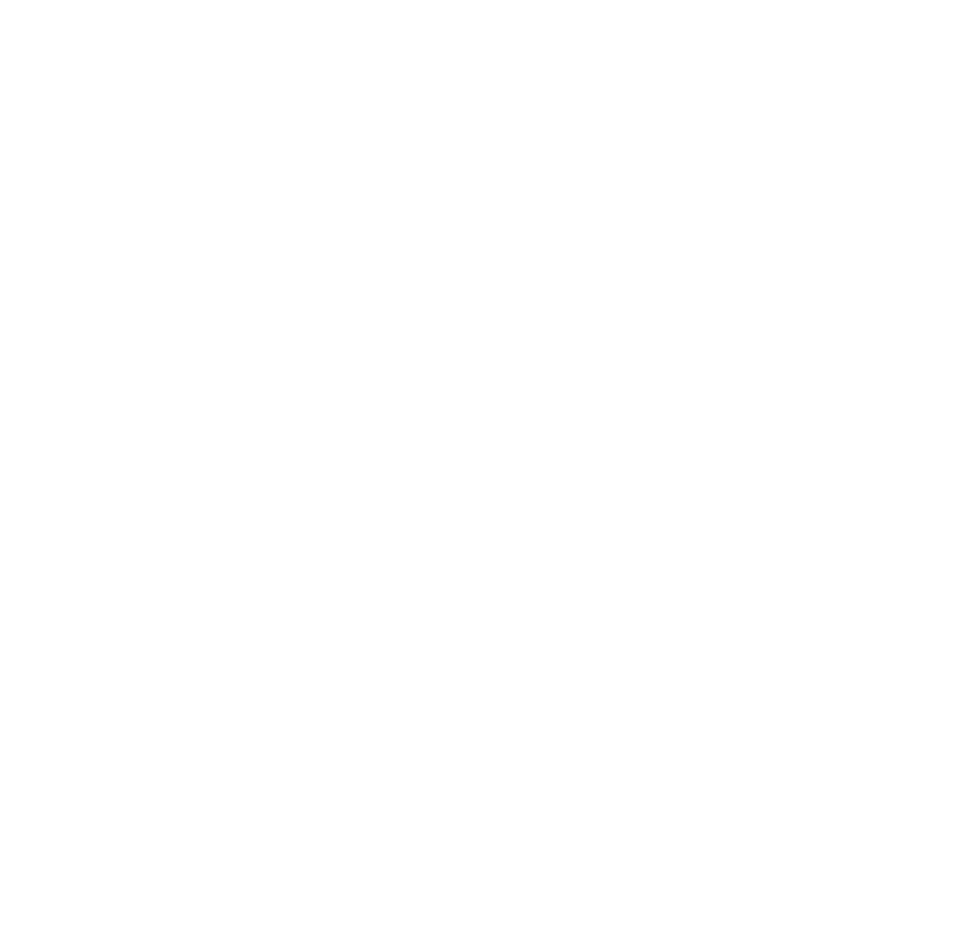
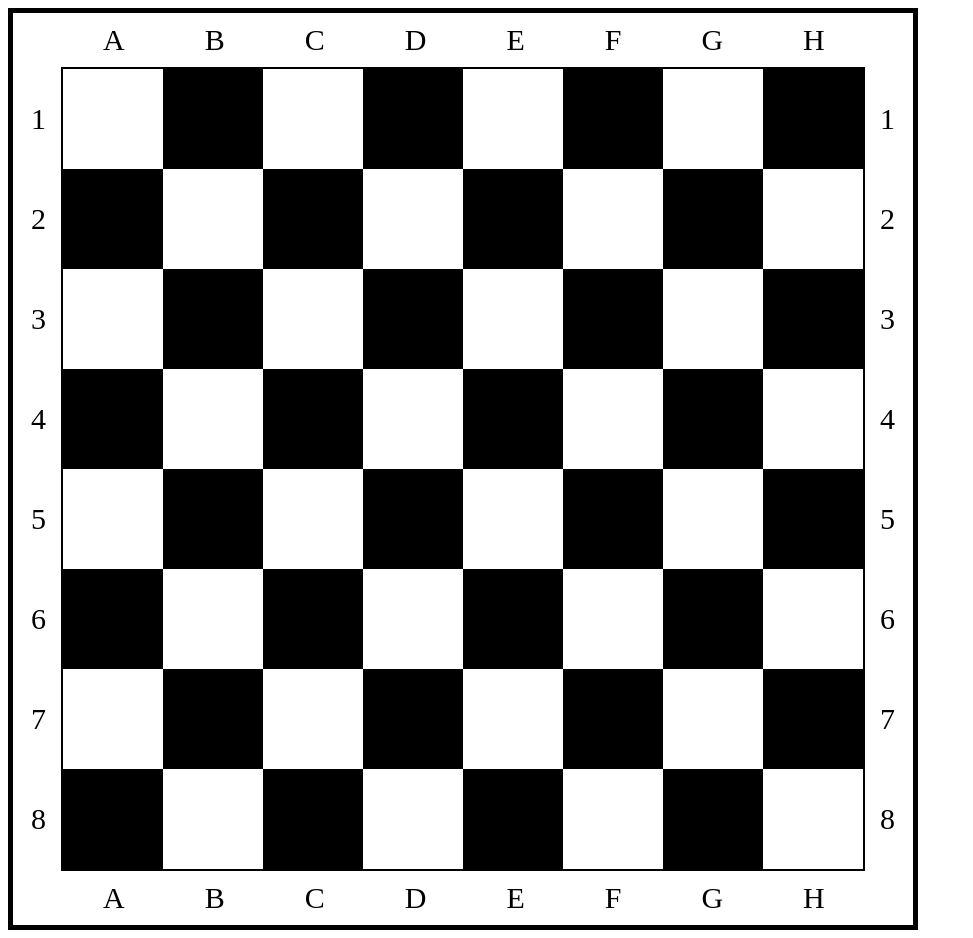
Before and after one commit to anton-lazorenko/homework_13, a plain HTML site: page index.html in a window 1280 px wide. Shown: the whole page, without its empty margins (0-973 px from the left). Before the commit the page ends 800 px from the top, so only its background shows below. Drawn offline with nearby package versions, Linux system fonts and the light colour scheme; files that its build step writes are made by us from their sources.

Commit message:
add letters and numbers

```diff
--- a/index.html
+++ b/index.html
@@ -10,7 +10,27 @@
 
 <body>
     <div class="chess-board">
-
+        <div class="letters">
+            <span class="letters-after-one">A</span>
+            <span class="letters-after-one">B</span>
+            <span class="letters-after-one">C</span>
+            <span class="letters-after-one">D</span>
+            <span class="letters-after-one">E</span>
+            <span class="letters-after-one">F</span>
+            <span class="letters-after-one">G</span>
+            <span class="letters-after-one">H</span>
+        </div>
+        <div class="chess__grid">
+            <div class="numbers">
+                <span>1</span><br>
+                <span>2</span><br>
+                <span>3</span><br>
+                <span>4</span><br>
+                <span>5</span><br>
+                <span>6</span><br>
+                <span>7</span><br>
+                <span>8</span>
+            </div>
             <div class="grid">
                 <div class="grid-item-white"></div>
                 <div class="grid-item-black"></div>
@@ -77,7 +97,27 @@
                 <div class="grid-item-black"></div>
                 <div class="grid-item-white"></div>
             </div>
-
+            <div class="numbers">
+                <span>1</span><br>
+                <span>2</span><br>
+                <span>3</span><br>
+                <span>4</span><br>
+                <span>5</span><br>
+                <span>6</span><br>
+                <span>7</span><br>
+                <span>8</span>
+            </div>
+        </div>
+        <div class="letters">
+            <span class="letters-after-one">A</span>
+            <span class="letters-after-one">B</span>
+            <span class="letters-after-one">C</span>
+            <span class="letters-after-one">D</span>
+            <span class="letters-after-one">E</span>
+            <span class="letters-after-one">F</span>
+            <span class="letters-after-one">G</span>
+            <span class="letters-after-one">H</span>
+        </div>
     </div>
 </body>
 
--- a/scss/styles.scss
+++ b/scss/styles.scss
@@ -0,0 +1,57 @@
+$brightfield: #fff;
+$darkfield: #000;
+
+.numbers {
+    display: grid;
+    gap: 16px;
+    font-size: 30px;
+    padding-left: 15px;
+    padding-right: 15px;
+}
+
+.letters {
+    display: flex;
+    justify-content: start;
+    align-items: center;
+    font-size: 30px;
+    padding-left: 10px;
+    padding-top: 10px;
+    padding-bottom: 10px;
+}
+
+.letters-after-one {
+    padding-left: 80px;
+}
+
+.chess-board {
+    border: 5px solid #000;
+    width: 900px;
+}
+
+.chess__grid {
+    display: flex;
+    align-items: center;
+    justify-content: center;
+}
+
+.grid {
+    display: grid;
+    grid-template-columns: 100px 100px 100px 100px 100px 100px 100px 100px;
+    grid-template-rows: 100px 100px 100px 100px 100px 100px 100px 100px;
+    border: 2px solid #000;
+    width: 800px;
+
+    &-item {
+        width: 100px;
+        height: 100px;
+
+        &-white {
+            background-color: $brightfield;
+        }
+
+        &-black {
+            background-color: $darkfield;
+        }
+    }
+
+}
```
Also changed, not shown: css/styles.css (added), 2 other files.
